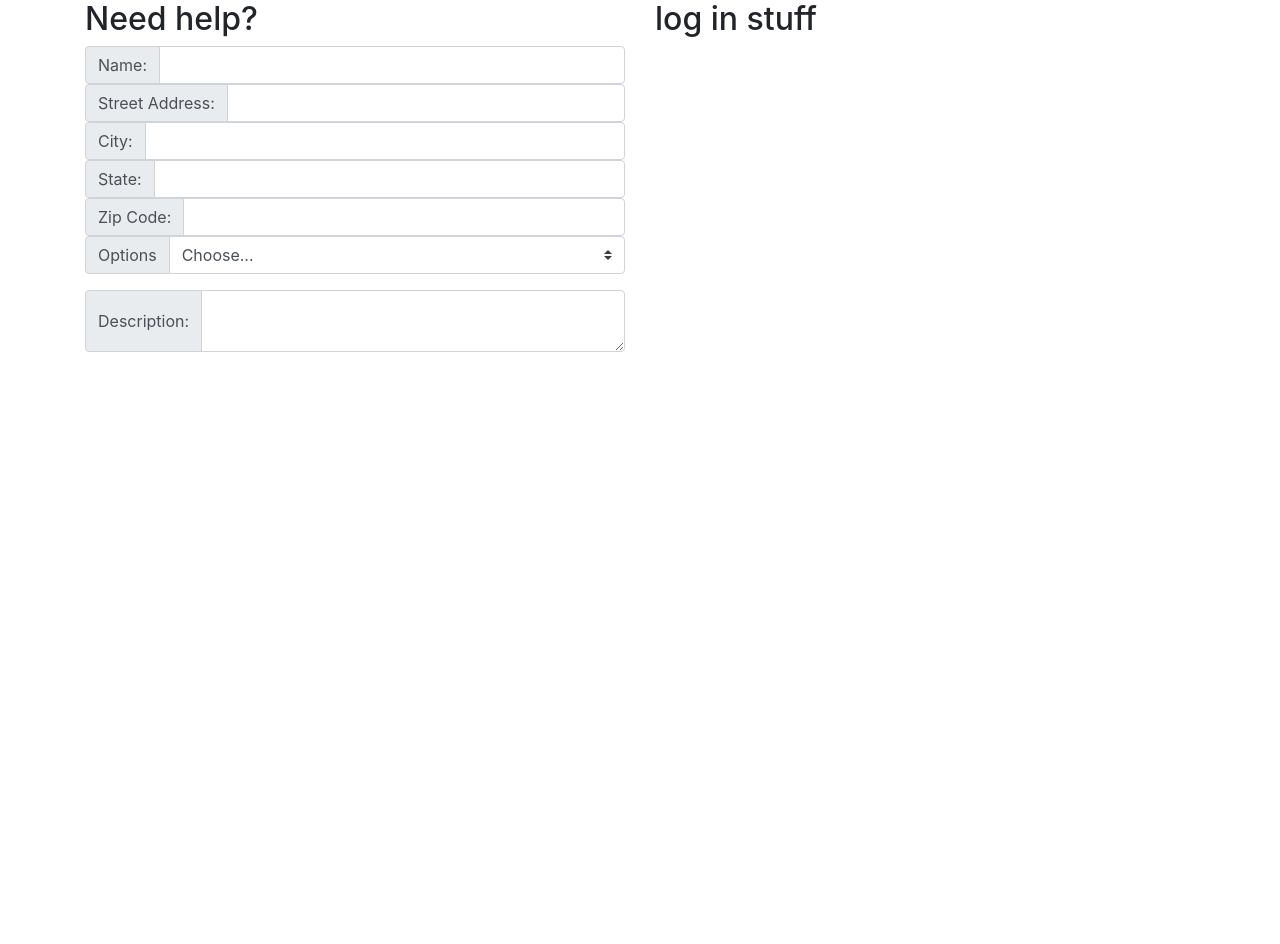
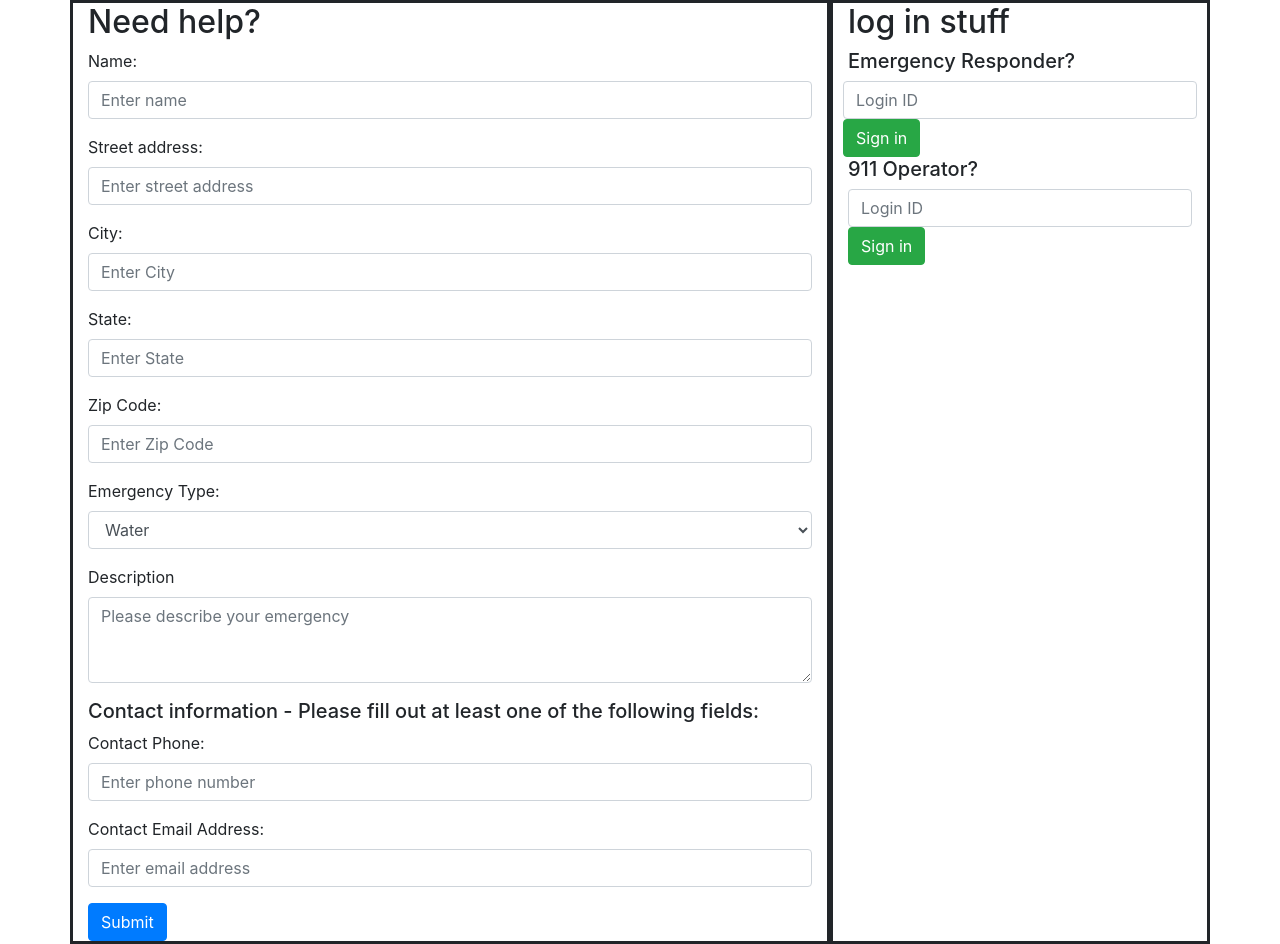
Before and after one commit to landrew2/CMSC447, a PHP site: page /createEvent/createEvent.html in a window 1280 px wide. Before the commit the page ends 352 px from the top, so only its background shows below. Run offline with PHP 8.4, Linux system fonts and the light colour scheme.

Commit message:
just about finished landing page... still have to make it log in to 911 operator and emergency responder sides

```diff
--- a/CMSC447/createEvent/createEvent.html
+++ b/CMSC447/createEvent/createEvent.html
@@ -4,6 +4,9 @@
 <head>
     <meta charset="UTF-8" />
     <meta name="viewport" content="width=device-width, initial-scale=1">
+    <script src="../Libraries/popper.min.js"></script>
+    <script src="../Libraries/jquery-3.3.1.js"></script>
+    <script src="createEvent.js"></script>
     <title>Emergency</title>
 
 </head>
@@ -11,65 +14,90 @@
 <body>
     <div class="container">
         <div class="row">
-            <div class="col">
+            <div class="col-sm-8" style="border:solid">
                 <h2>Need help?</h2>
-                <div class="input-group">
-                    <div class="input-group-prepend">
-                        <span class="input-group-text" id="nameText">Name:</span>
+                <form action="createEvent.php">
+                    <!-- name -->
+                    <div class="form-group">
+                        <label for="nameInput">Name:</label>
+                        <input type="text" class="form-control" id="nameInput" aria-describedby="nameInput" placeholder="Enter name"
+                           name="name" required>
                     </div>
-                    <input type="text" class="form-control" aria-label="Name">
+
+                    <!-- street address -->
+                    <div class="form-group">
+                        <label for="streetInput">Street address:</label>
+                        <input type="text" class="form-control" id="streetInput" aria-describedby="streetInput"
+                            placeholder="Enter street address">
                     </div>
-                <div class="input-group">
-                    <div class="input-group-prepend">
-                        <span class="input-group-text" id="streetText">Street Address:</span>
+
+                    <!-- City -->
+                    <div class="form-group">
+                        <label for="cityInput">City:</label>
+                        <input type="text" class="form-control" id="cityInput" aria-describedby="cityInput" placeholder="Enter City">
                     </div>
-                    <input type="text" class="form-control" aria-label="Name">
+
+                    <!-- State -->
+                    <div class="form-group">
+                        <label for="stateInput">State:</label>
+                        <input type="text" class="form-control" id="stateInput" aria-describedby="stateInput"
+                            placeholder="Enter State">
                     </div>
-                <div class="input-group">
-                    <div class="input-group-prepend">
-                        <span class="input-group-text" id="cityText">City:</span>
+
+                    <!-- Zip Code -->
+                    <div class="form-group">
+                        <label for="zipCodeInput">Zip Code:</label>
+                        <input type="text" class="form-control" id="zipCodeInput" aria-describedby="zipCodeInput"
+                            placeholder="Enter Zip Code">
                     </div>
-                    <input type="text" class="form-control" aria-label="Name">
-                </div>
-                <div class="input-group">
-                    <div class="input-group-prepend">
-                        <span class="input-group-text" id="stateText">State:</span>
-                    </div>
-                    <input type="text" class="form-control" aria-label="Name">
-                </div>
-                <div class="input-group">
-                    <div class="input-group-prepend">
-                        <span class="input-group-text" id="zipText">Zip Code:</span>
-                    </div>
-                    <input type="text" class="form-control" aria-label="Name">
-                </div>
-                <div class="input-group mb-3">
-                    <div class="input-group-prepend">
-                        <label class="input-group-text" for="emergencyTypeSelect">Options</label>
-                    </div>
-                    <select class="custom-select" id="emregencyType">
-                        <option selected>Choose...</option>
-                        <option value="1">Crime</option>
-                        <option value="2">Water</option>
-                        <option value="3">Fire</option>
-                        <option value="3">General</option>
+
+                    <!-- Event type -->
+                    <div class="form-group">
+                        <label for="eventTypeSelect">Emergency Type:</label>
+                        <select class="form-control" id="eventTypeSelect" required>
+                            <option>Water</option>
+                            <option>Fire</option>
+                            <option>Crime</option>
+                            <option>General</option>
                         </select>
                     </div>
-                <div class="input-group">
-                        <div class="input-group-prepend">
-                          <span class="input-group-text">Description:</span>
+
+                    <!-- Description -->
+                    <div class="form-group">
+                        <label for="descriptionInput">Description</label>
+                        <textarea class="form-control" id="descriptionInput" rows="3" placeholder="Please describe your emergency"
+                            required></textarea>
                     </div>
-                        <textarea class="form-control" aria-label="Description:"></textarea>
+                </form>
+                <h5>Contact information - Please fill out at least one of the following fields:</h5>
+                <!-- Contact info phone and/or email -->
+                <div class="form-group">
+                    <label for="phoneInput">Contact Phone:</label>
+                    <input type="tel" class="form-control" id="phoneInput" aria-describedby="phoneInput" placeholder="Enter phone number">
                 </div>
+
+                <div class="form-group">
+                    <label for="emailInput">Contact Email Address:</label>
+                    <input type="email" class="form-control" id="emailInput" aria-describedby="emailInput" placeholder="Enter email address">
                 </div>
-            <div class="col">
+                <button type="submit" class="btn btn-primary">Submit</button>
+            </div>
+            <div class="col-4" style="border:solid">
                 <h2>log in stuff</h2>
+                <h5>Emergency Responder?</h5>
+                <form>
+                    <div class="form-row align-items-center">
+                        <input type="text" class="form-control " id="emergencyResponderLogin" placeholder="Login ID">
+                        <button id="emergencyResponderLoginButton" class="btn btn-success" type="submit">Sign in</button>
+                    </div>
+                </form>
+                <h5>911 Operator?</h5>
+                <input type="text" class="form-control" id="911OperatorLogin" placeholder="Login ID">
+                <button id="911operatorLoginButton" class="btn btn-success" type="submit">Sign in</button>
             </div>
         </div>
     </div>
 
-    <script src="../Libraries/popper.min.js"></script>
-    <script src="../Libraries/jquery-3.3.1.js"></script>
     <link rel="stylesheet" href="../Libraries/bootstrap-4.1.3-dist/css/bootstrap.min.css">
     <script src="../Libraries/bootstrap-4.1.3-dist/js/bootstrap.min.js"></script>
 </body>
--- a/CMSC447/createEvent/createEvent.js
+++ b/CMSC447/createEvent/createEvent.js
@@ -0,0 +1,7 @@
+$(document).ready(function () {
+
+    $('#emergencyResponderLoginButton').click(function () {
+        $('#emergencyResponderLoginButton').hide();
+    });
+
+});
--- a/CMSC447/index.php
+++ b/CMSC447/index.php
@@ -1,3 +1,3 @@
 <?php
 
-header("Location: createEvent/createEvent.html");
+header("Location: createEvent/createEvent.php");
--- /dev/null
+++ b/CMSC447/success.html
@@ -0,0 +1 @@
+<h1>Your request has been submitted. Try not to die in the mean time. :)</h1>
```
Also changed, not shown: CMSC447/createEvent/createEvent.php (+144 -0 lines), CMSC447/dbUtils/dbConnect.php (+4 -3 lines), CMSC447/dbUtils/queries.php (+48 -20 lines). Lines whose indentation alone changed are shown as unchanged.
